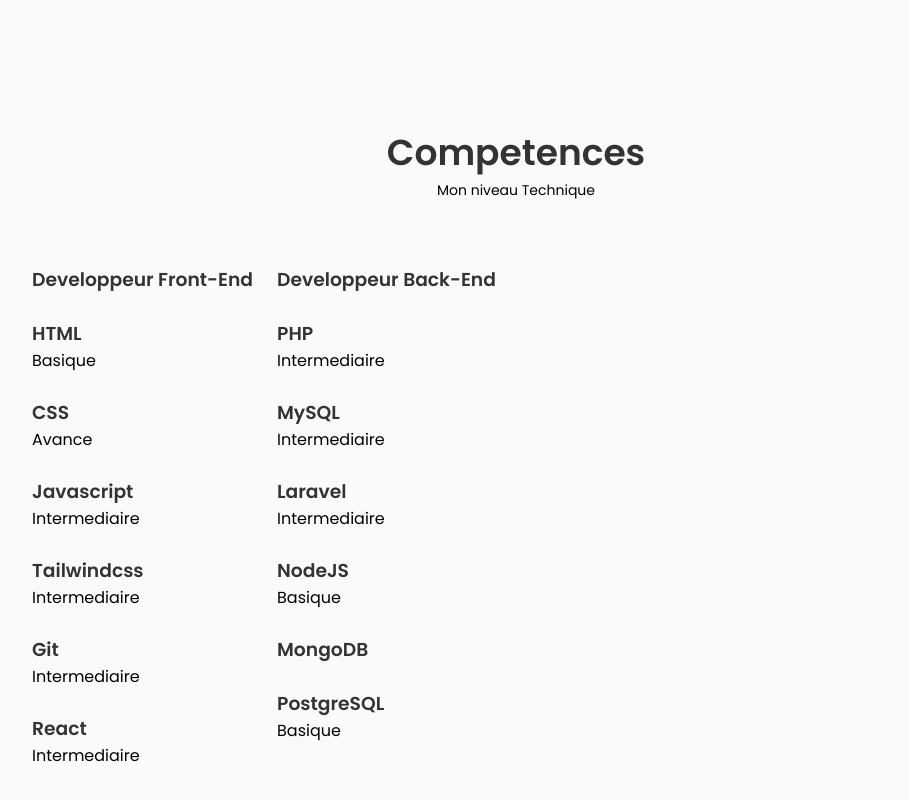
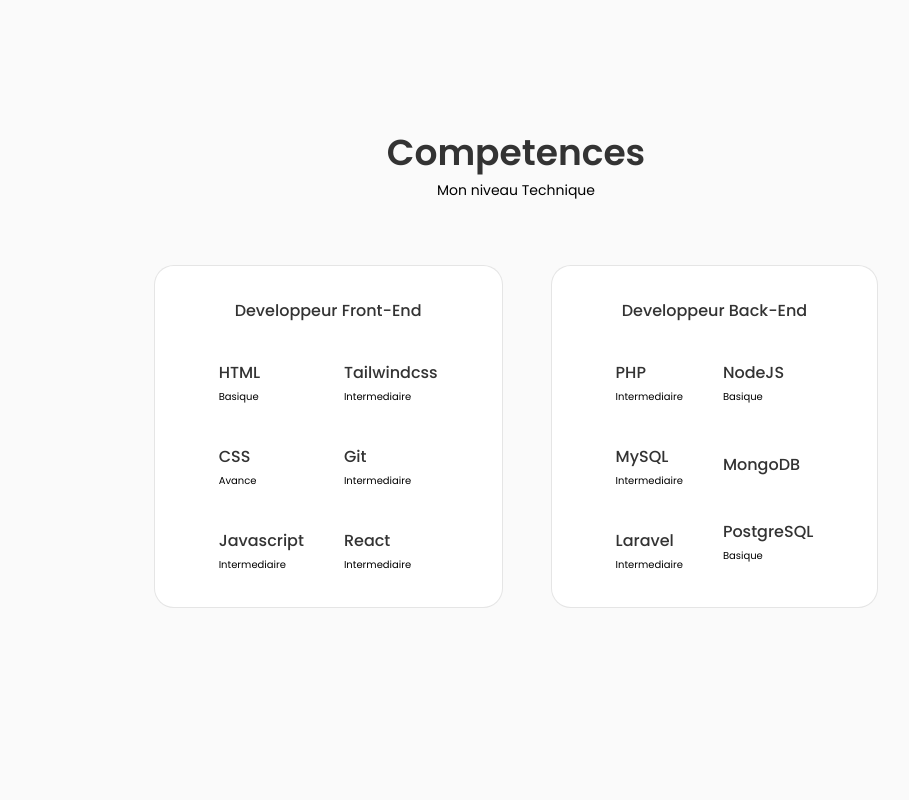
Before and after one commit to Frankam487/my-own-web-site, a React (Vite) app: page / in a window 1280 px wide. Shown: the part 1506-2306 px from the top of the page, without its empty margins (124-1033 px from the left). After the commit the page ends 2146 px from the top, so only its background shows below. Built offline with nearby package versions, Linux system fonts and the light colour scheme.

Commit message:
competences

```diff
--- a/index.html
+++ b/index.html
@@ -4,6 +4,8 @@
     <meta charset="UTF-8" />
     <link rel="icon" type="image/svg+xml" href="./public/clouds.jpg" />
     <meta name="viewport" content="width=device-width, initial-scale=1.0" />
+    <link rel="stylesheet" href="https://unpkg.com/boxicons@2.1.4/css/boxicons.min.css">
+
 <link href='https://unpkg.com/boxicons@2.1.4/css/boxicons.min.css' rel='stylesheet'>
 
 <!-- //unicon -->
--- a/src/components/skills/Backendend.jsx
+++ b/src/components/skills/Backendend.jsx
@@ -8,7 +8,7 @@
       <div className="skills__box">
         <div className="skills__group">
           <div className="skill__data">
-            <i className="bx bx-brade-check"></i>
+            <i className="bx bx-bradge-check"></i>
 
             <div className="">
               <h3 className="skills__name">PHP</h3>
@@ -16,7 +16,7 @@
             </div>
           </div>
           <div className="skill__data">
-            <i className="bx bx-brade-check"></i>
+            <i className="bx bx-bradge-check"></i>
 
             <div className="">
               <h3 className="skills__name">MySQL</h3>
@@ -24,7 +24,7 @@
             </div>
           </div>
           <div className="skill__data">
-            <i className="bx bx-brade-check"></i>
+            <i className="bx bx-bradge-check"></i>
 
             <div className="">
               <h3 className="skills__name">Laravel</h3>
@@ -35,7 +35,7 @@
 
         <div className="skills__group">
           <div className="skill__data">
-            <i className="bx bx-brade-check"></i>
+            <i className="bx bx-bradge-check"></i>
 
             <div className="">
               <h3 className="skills__name">NodeJS</h3>
@@ -43,7 +43,7 @@
             </div>
           </div>
           <div className="skill__data">
-            <i className="bx bx-brade-check"></i>
+            <i className="bx bx-bradge-check"></i>
 
             <div className="">
               <h3 className="skills__name">MongoDB</h3>
@@ -51,7 +51,7 @@
             </div>
           </div>
           <div className="skill__data">
-            <i className="bx bx-brade-check"></i>
+            <i className="bx bx-bradge-check"></i>
 
             <div className="">
               <h3 className="skills__name">PostgreSQL</h3>
--- a/src/components/skills/skills.css
+++ b/src/components/skills/skills.css
@@ -0,0 +1,47 @@
+.skills__container {
+  grid-template-columns: repeat(2, 350px);
+  column-gap: 3rem;
+  justify-content: center;
+}
+.skills__content{
+  background: var(--container-color);
+  border: 1px solid rgba(0, 0, 0, 0.1);
+  padding: 2rem 4rem;
+  border-radius: 1.24rem;
+}
+.skills__title {
+  font-size: var(--normal-font-size);
+  font-weight: var(--font-medium);
+  text-align: center;
+  margin-bottom: var(--mb-1-5);
+}
+
+.skills__box {
+  display: flex;
+  justify-content: center;
+  column-gap: 2.5rem;
+}
+.skills__group{
+  display: grid;
+  align-items: flex-start;
+  row-gap: 1rem;
+}
+.skills__data{
+  display: flex;
+  column-gap: .5rem;
+}
+
+.skills .bx-bradge-check{
+  font-size: 1rem;
+  color: var(--title-color);
+
+}
+.skills__name {
+  font-size: var(--normal-font-size);
+  font-weight: var(--font-medium);
+  line-height: 18px;
+}
+
+.skills__level {
+  font-size: var(--tiny-font-size);
+}
```
Also changed, not shown: src/components/skills/backend.css (added), src/components/skills/frontend.css (added).
